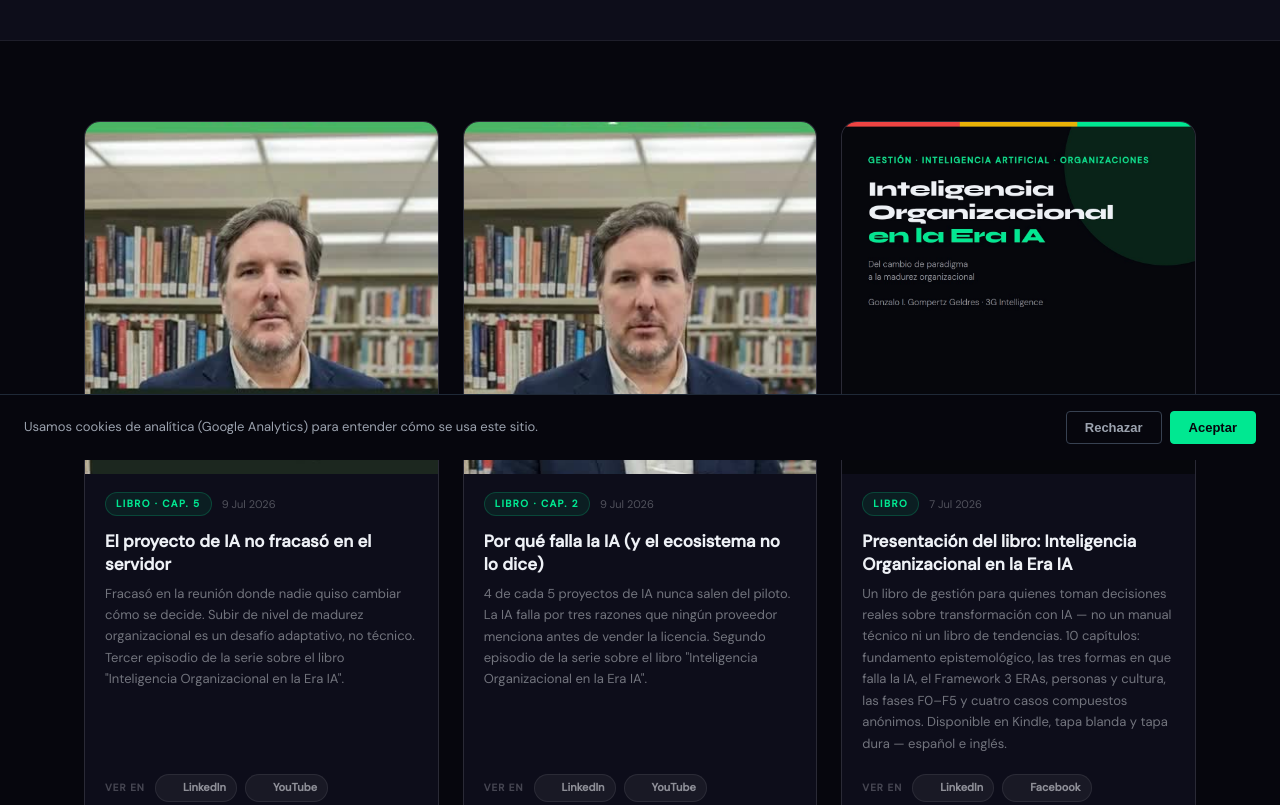
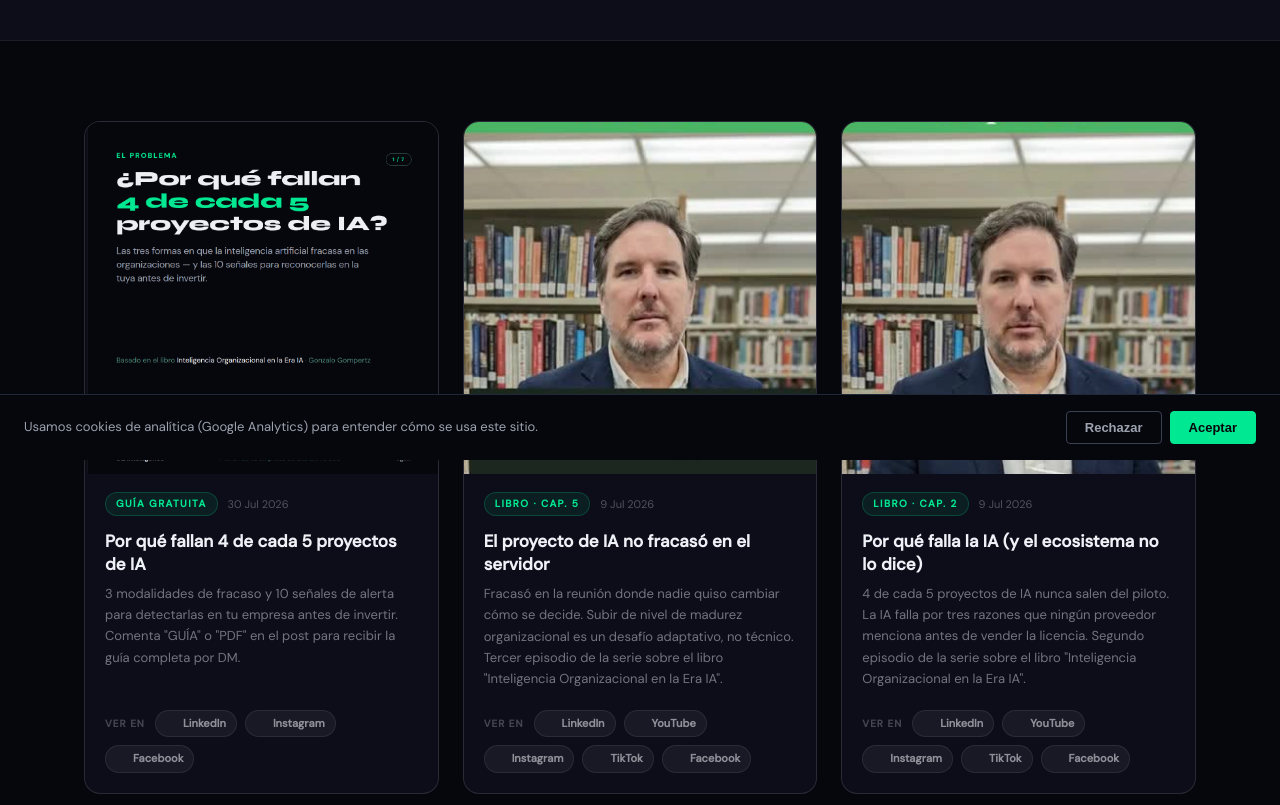
Before and after one commit to ggompertz/3gi-web, an Astro site: page /contenido in a window 1280 px wide. Shown: the part 340-1145 px from the top of the page. Built offline with nearby package versions, Linux system fonts and the light colour scheme; Astro itself is replaced by a stand-in of ours; no server answers.

Commit message:
content: agregar guía Por qué fallan 4 de cada 5 proyectos de IA

```diff
--- a/src/pages/contenido.astro
+++ b/src/pages/contenido.astro
@@ -62,6 +62,25 @@ import Layout from '../layouts/Layout.astro';
          3. Actualiza: semana, fecha, título, descripción, imagen, URLs
          ═══════════════════════════════════════════════════════════ -->
     <div class="content-grid">
+
+      <!-- Lead magnet — Por qué fallan 4 de cada 5 proyectos de IA -->
+      <article class="content-card" id="leadmagnet-fallan-4-de-5">
+        <img class="card-thumb" src="/contenido/leadmagnet-fallan-4-de-5.png" alt="Por qué fallan 4 de cada 5 proyectos de IA — guía gratuita 3G Intelligence" loading="lazy" />
+        <div class="card-meta">
+          <span class="card-week">Guía gratuita</span>
+          <span class="card-date">30 Jul 2026</span>
+        </div>
+        <div class="card-body">
+          <h3 class="card-title">Por qué fallan 4 de cada 5 proyectos de IA</h3>
+          <p class="card-desc">3 modalidades de fracaso y 10 señales de alerta para detectarlas en tu empresa antes de invertir. Comenta "GUÍA" o "PDF" en el post para recibir la guía completa por DM.</p>
+          <div class="card-networks">
+            <span class="card-networks-label">Ver en</span>
+            <a href="https://www.linkedin.com/feed/update/urn:li:activity:7488661384856154115" target="_blank" rel="noopener" class="net-btn"><svg><use href="#icon-linkedin"/></svg> LinkedIn</a>
+            <a href="https://www.instagram.com/p/DbbUhGjgecY/" target="_blank" rel="noopener" class="net-btn"><svg><use href="#icon-instagram"/></svg> Instagram</a>
+            <a href="https://web.facebook.com/share/p/1Bk4JXemau/" target="_blank" rel="noopener" class="net-btn"><svg><use href="#icon-facebook"/></svg> Facebook</a>
+          </div>
+        </div>
+      </article>
 
       <!-- Post 3 — Libro: Cultura y liderazgo, no proyecto técnico -->
       <article class="content-card" id="libro-post-03">
```
Also changed, not shown: public/contenido/leadmagnet-fallan-4-de-5.png (added).
